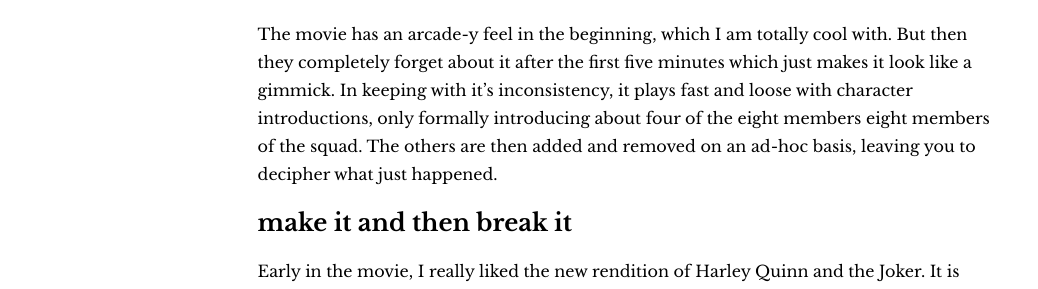
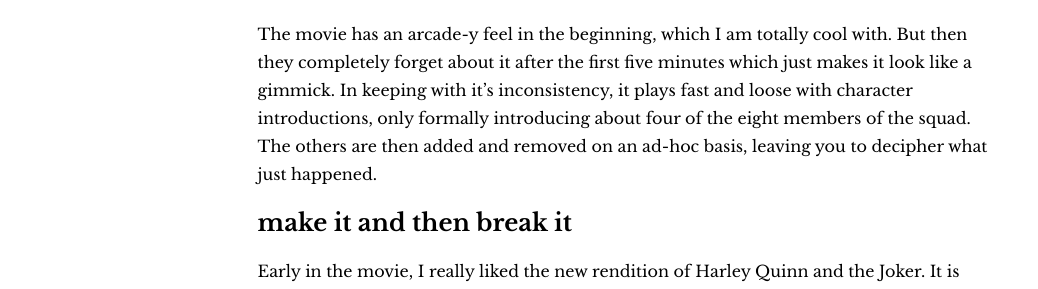
Before and after one commit to satyanash/satyanash.github.io, a Jekyll site: the page built from _posts/2016-08-14-movie-review-suicide-squad-2016.markdown, in a window 1280 px wide. Shown: the part 659-948 px from the top of the page, without its empty margins (108-1146 px from the left). Built offline with Jekyll 4.4.1, drawn with Linux system fonts in a browser that asks for light colours.

Commit message:
fix typos in suicide squad, Udta Punjab

```diff
--- a/_posts/2016-07-03-movie-review-udta-punjab-2016.markdown
+++ b/_posts/2016-07-03-movie-review-udta-punjab-2016.markdown
@@ -50,7 +50,7 @@ Particularly interesting is her struggle of trying to wean herself off of the dr
 Her story is clearly the reason why the movie is so polarizing and I suppose there is no real way to validate if it is an accurate portrayal of the condition in Punjab.
 In either case, is it a story worth telling? I think it is.
 
-When spoiling onself with Bollywood produce, one should try to stick to movies that deviate from the commercially available formula.
+When spoiling oneself with Bollywood produce, one should try to stick to movies that deviate from the commercially available formula.
 It helps in reminding you that there's hope.
 
 Rating: 4/5 (Good)
--- a/_posts/2016-08-14-movie-review-suicide-squad-2016.markdown
+++ b/_posts/2016-08-14-movie-review-suicide-squad-2016.markdown
@@ -15,7 +15,7 @@ The movie takes place after Superman is (not?) dead and Batman is in the process
 
 The movie has an arcade-y feel in the beginning, which I am totally cool with.
 But then they completely forget about it after the first five minutes which just makes it look like a gimmick.
-In keeping with it's inconsistency, it plays fast and loose with character introductions, only formally introducing about four of the eight members eight members of the squad.
+In keeping with it's inconsistency, it plays fast and loose with character introductions, only formally introducing about four of the eight members of the squad.
 The others are then added and removed on an ad-hoc basis, leaving you to decipher what just happened.
 
 ## make it and then break it
```
